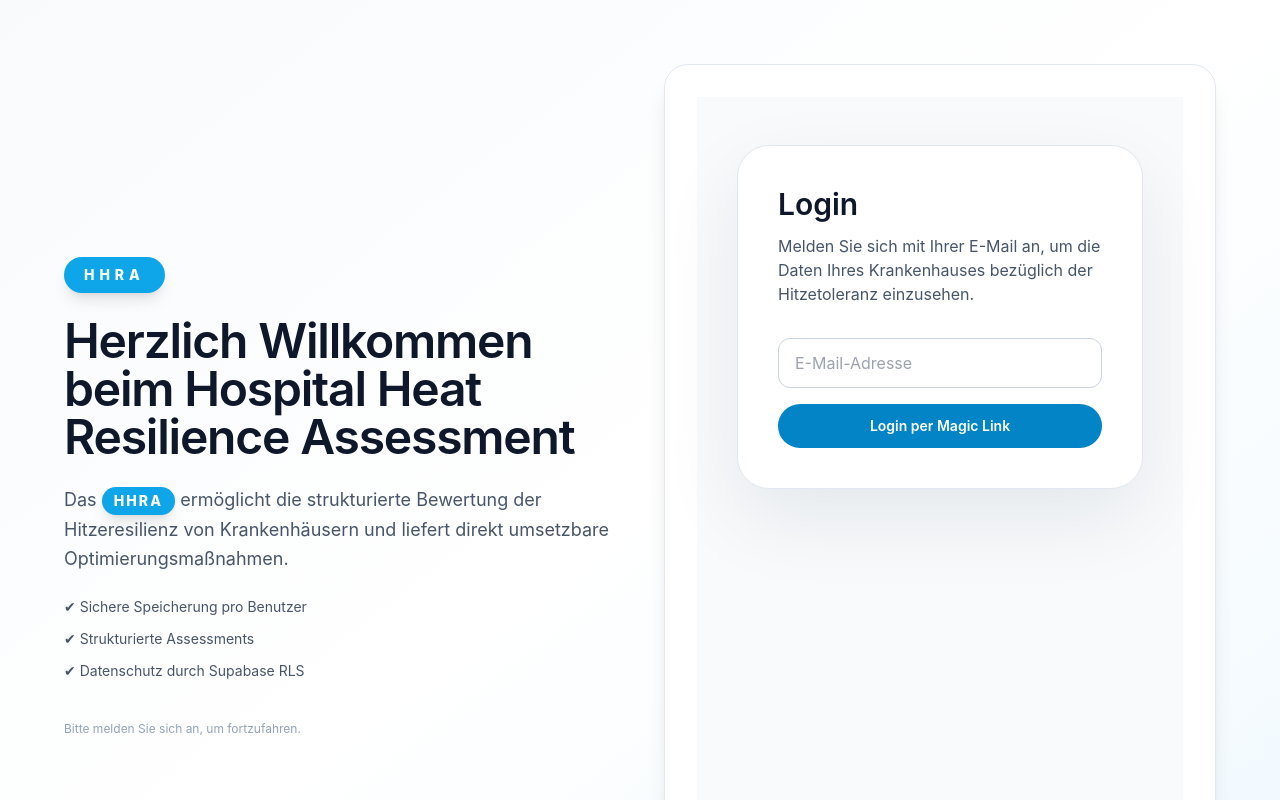
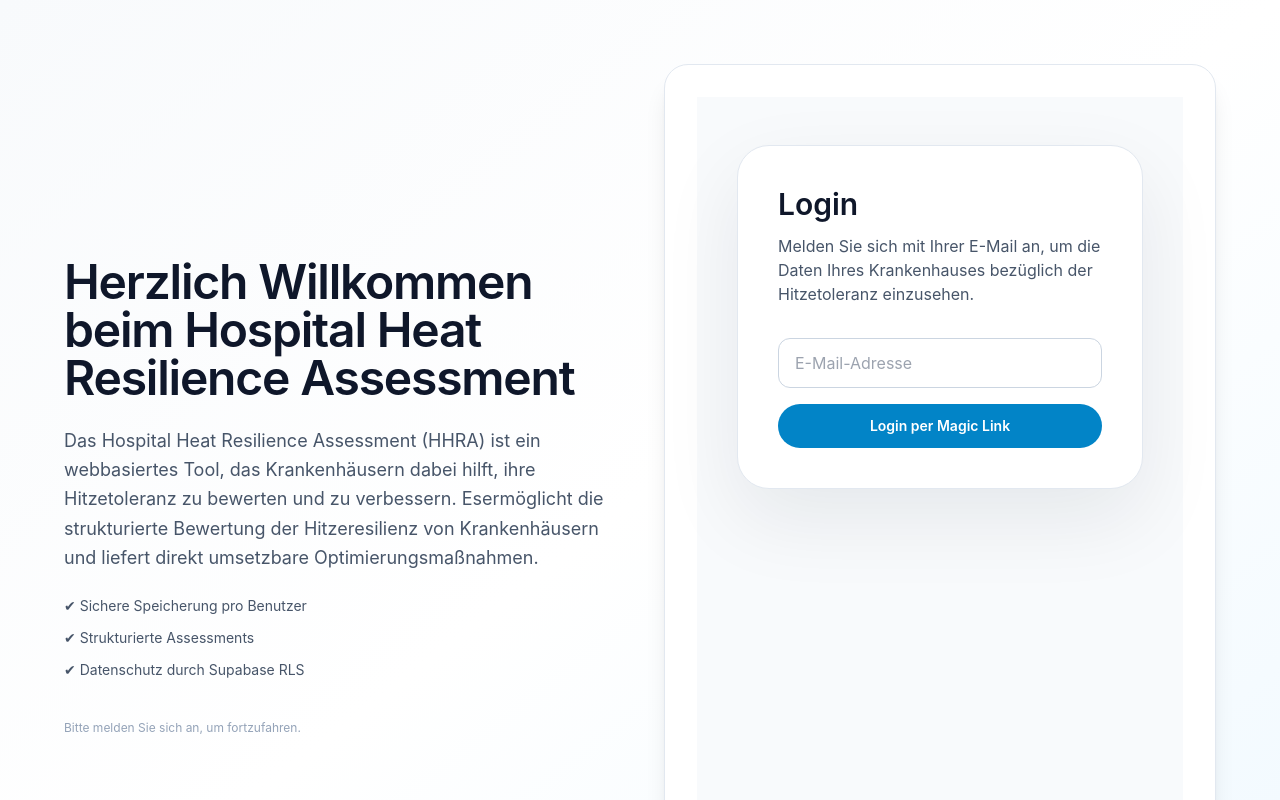
Before and after one commit to parsan21/HospitalHeatTolerance, a Next.js app: page /login in a window 1280 px wide. Shown: the top 800 px of the page. Built offline with nearby package versions, Linux system fonts and the light colour scheme; no server answers.

Commit message:
let's stay with a professional look

```diff
--- a/app/login/page.tsx
+++ b/app/login/page.tsx
@@ -8,20 +8,13 @@ export default function LoginPage() {
 
         {}
         <div className="space-y-6">
-          <div className="inline-flex items-center rounded-full bg-sky-500 px-5 py-2 text-sm font-extrabold tracking-[0.35em] text-white shadow-lg">
-  HHRA
-</div>
 
           <h1 className="text-4xl font-semibold tracking-tight text-slate-900 sm:text-5xl">
            Herzlich Willkommen beim Hospital Heat Resilience Assessment
           </h1>
 
     <p className="text-lg text-slate-600 leading-relaxed">
-  Das{" "}
-  <span className="inline-flex items-center rounded-full bg-sky-500 px-3 py-1 text-sm font-extrabold tracking-[0.15em] text-white shadow-lg align-middle">
-    HHRA
-  </span>{" "}
-  ermöglicht die strukturierte Bewertung der Hitzeresilienz von Krankenhäusern und liefert direkt umsetzbare Optimierungsmaßnahmen.
+  Das Hospital Heat Resilience Assessment (HHRA) ist ein webbasiertes Tool, das Krankenhäusern dabei hilft, ihre Hitzetoleranz zu bewerten und zu verbessern. Esermöglicht die strukturierte Bewertung der Hitzeresilienz von Krankenhäusern und liefert direkt umsetzbare Optimierungsmaßnahmen.
 </p>
 
           <div className="space-y-3 text-sm text-slate-600">
```
